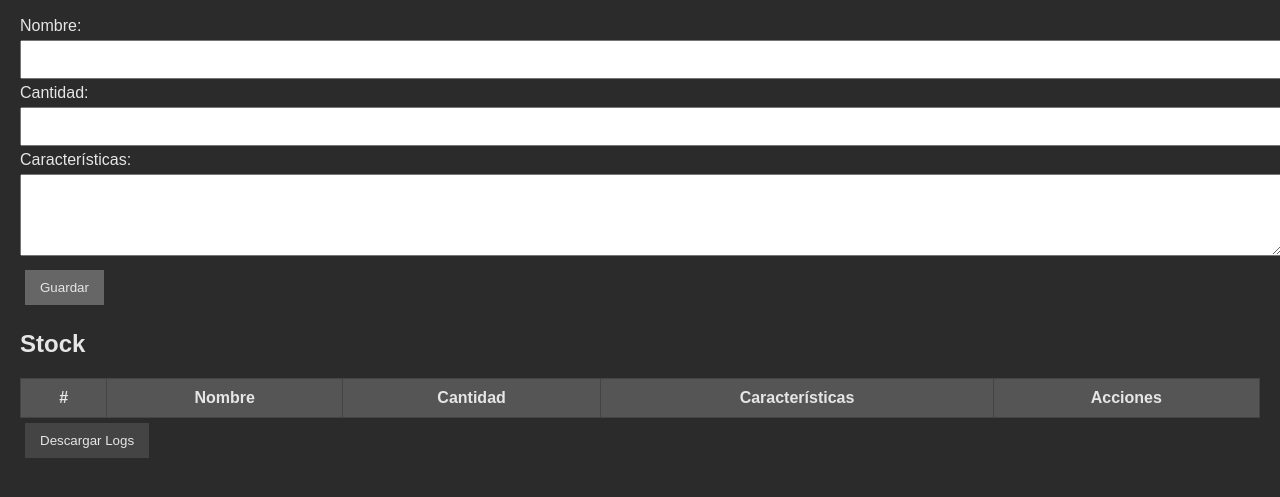
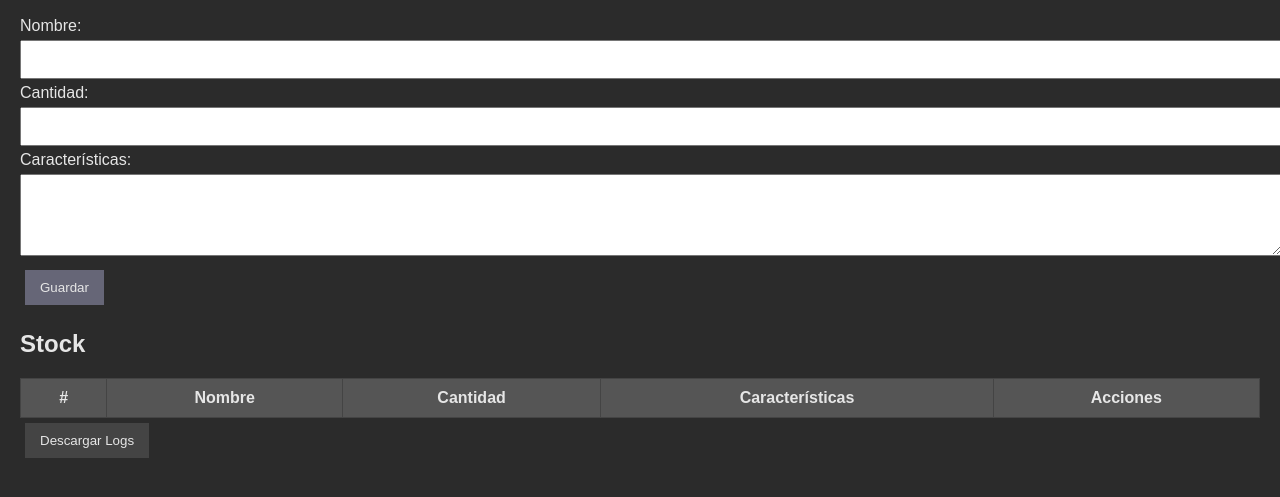
Before and after one commit to CarlosARG1/InvMec, a plain HTML site: page index.html in a window 1280 px wide. In both pictures the pointer is over the button "Guardar". Shown: the part 111-608 px from the top of the page. Drawn offline with Linux system fonts and the light colour scheme.

Commit message:
Update styles.css

```diff
--- a/styles.css
+++ b/styles.css
@@ -27,7 +27,7 @@ button {
     cursor: pointer;
 }
 button:hover {
-    background-color: #666;
+    background-color: #667;
 }
 form {
     margin: 20px 0;
```
